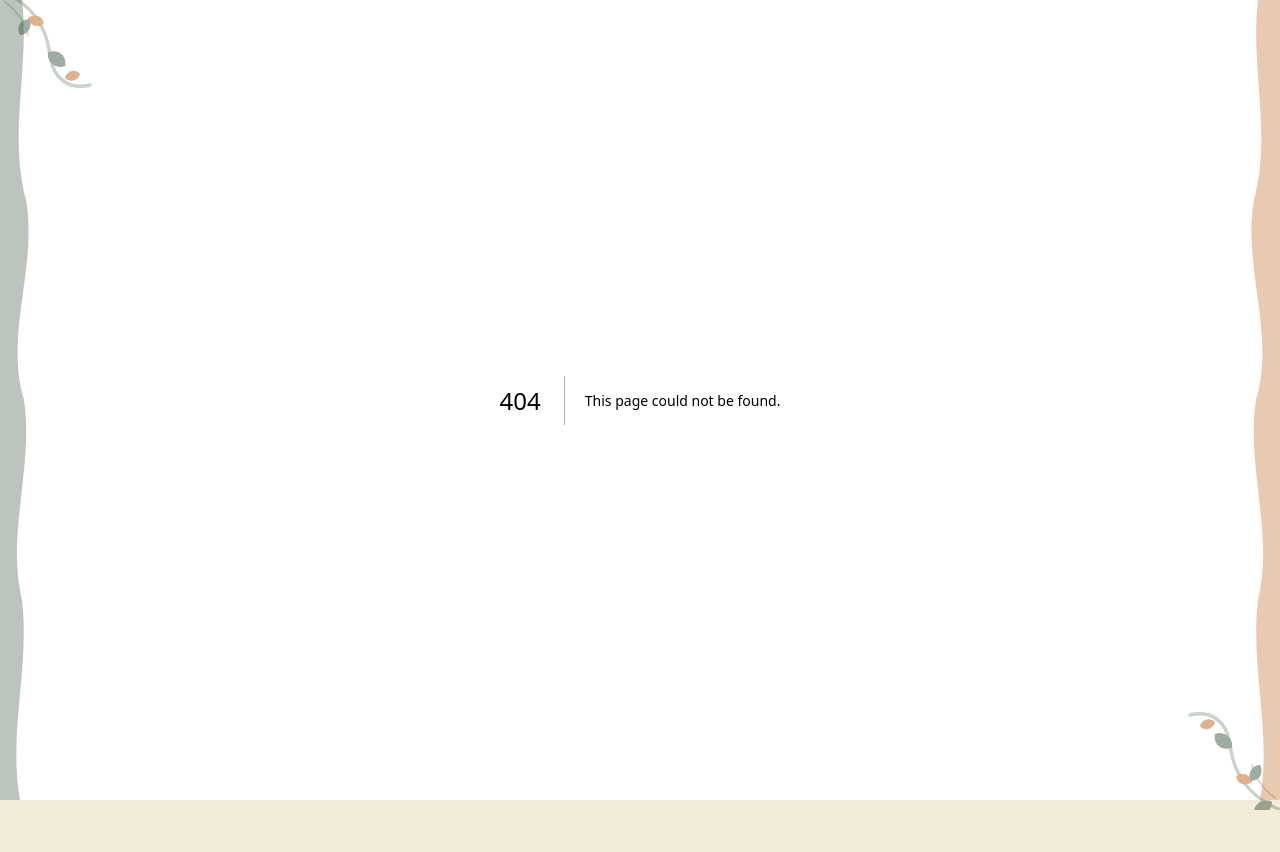
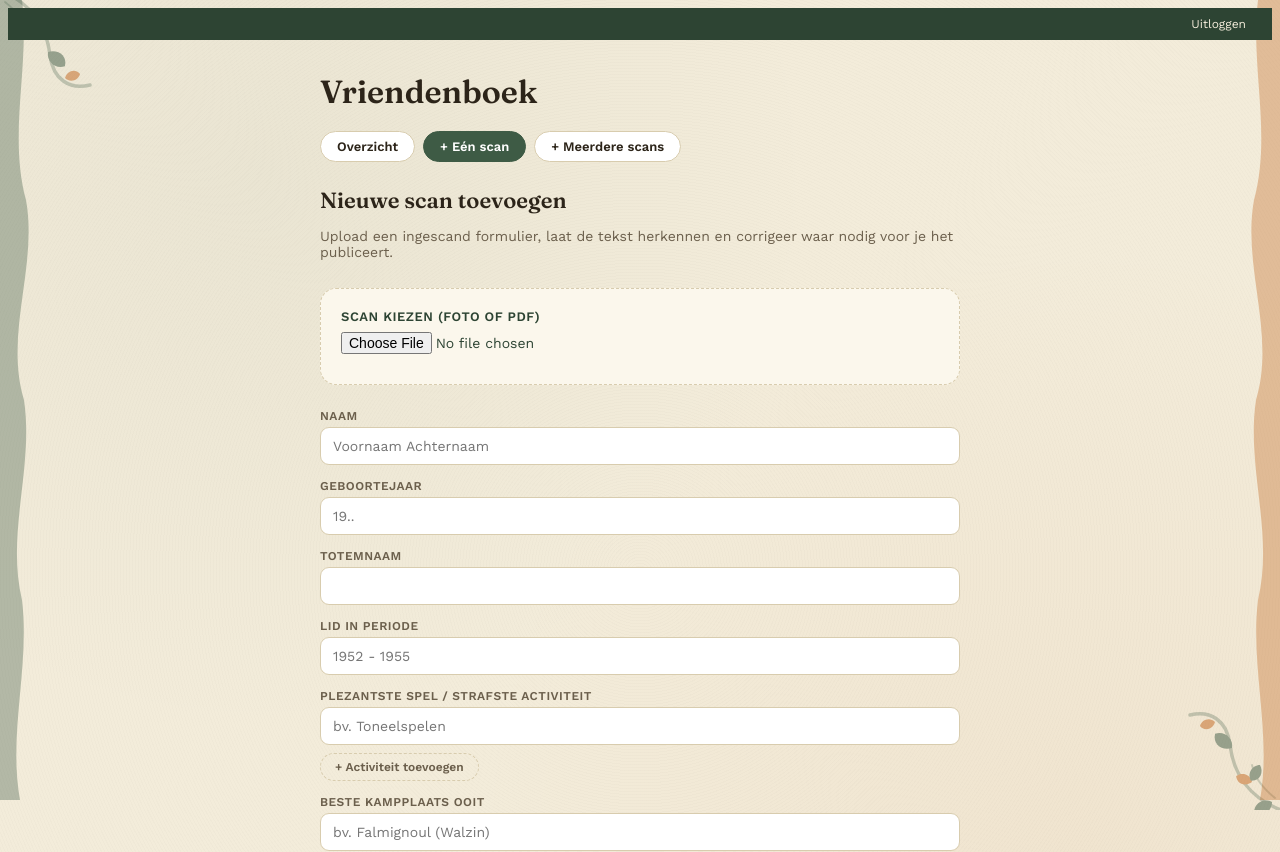
Before and after one commit to tomdemilliano/SintEduardusScouts4ever, a Next.js app: page /beheer/vriendenboek/upload in a window 1280 px wide. Before the commit this address had no page. Shown: the top 852 px of the page. Before the commit the page ends 800 px from the top, so only its background shows below. Built offline with nearby package versions, Linux system fonts and the light colour scheme; no server answers; sample sign-in values are in the browser's storage.

Commit message:
Add upload page for scanning entries

```diff
--- /dev/null
+++ b/pages/beheer/vriendenboek/upload.js
@@ -0,0 +1,69 @@
+import { useRouter } from 'next/router';
+import Head from 'next/head';
+import EntryForm from '../../../components/EntryForm';
+import { EntryFactory, ScanStorageFactory } from '../../../lib/dbSchema';
+import { colors, fonts, fontImports } from '../../../lib/theme';
+import RequireAuth from '../../../components/RequireAuth';
+import AdminSubNav from '../../../components/AdminSubNav';
+
+const TABS = [
+  { href: '/beheer/vriendenboek', label: 'Overzicht', exact: true },
+  { href: '/beheer/vriendenboek/upload', label: '+ Eén scan' },
+  { href: '/beheer/vriendenboek/bulk-upload', label: '+ Meerdere scans' },
+];
+
+export default function UploadPage() {
+  return (
+    <RequireAuth>
+      <UploadContent />
+    </RequireAuth>
+  );
+}
+
+function UploadContent() {
+  const router = useRouter();
+
+  const handleSave = async (fields, file) => {
+    const entryId = await EntryFactory.create(fields);
+    if (file) {
+      const { url, path } = await ScanStorageFactory.upload(file, entryId);
+      await EntryFactory.update(entryId, { scanUrl: url, scanPath: path });
+    }
+    router.push('/beheer/vriendenboek');
+  };
+
+  return (
+    <div style={{ minHeight: '100vh', background: 'transparent' }}>
+      <Head>
+        <link rel="stylesheet" href={fontImports} />
+        <title>Nieuwe scan — Vriendenboek</title>
+      </Head>
+
+      <div style={{ maxWidth: 640, margin: '0 auto', padding: '32px 20px 80px' }}>
+        <h1
+          style={{
+            fontFamily: fonts.display,
+            fontSize: 32,
+            fontWeight: 600,
+            color: colors.ink,
+            margin: '0 0 20px',
+          }}
+        >
+          Vriendenboek
+        </h1>
+
+        <AdminSubNav tabs={TABS} />
+
+        <h2 style={{ fontFamily: fonts.display, fontSize: 22, fontWeight: 600, color: colors.ink, margin: '0 0 6px' }}>
+          Nieuwe scan toevoegen
+        </h2>
+        <p style={{ fontFamily: fonts.body, fontSize: 14, color: colors.inkMuted, marginBottom: 28 }}>
+          Upload een ingescand formulier, laat de tekst herkennen en corrigeer waar nodig
+          voor je het publiceert.
+        </p>
+
+        <EntryForm onSave={handleSave} saveLabel="Opslaan als concept" />
+      </div>
+    </div>
+  );
+}
```
